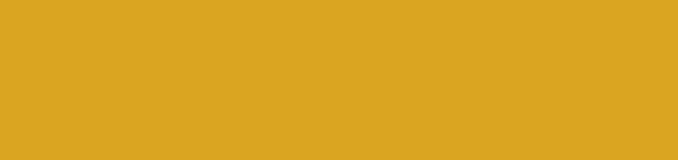
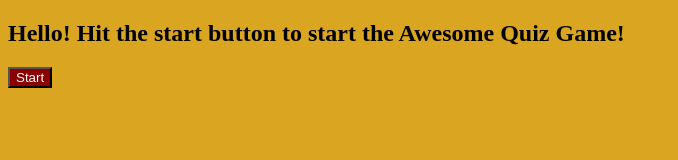
Before and after one commit to segillam/awesome-code-quiz, a plain HTML site: page index.html in a window 1280 px wide. Shown: the whole page, without its empty margins (0-678 px from the left). Drawn offline with Linux system fonts and the light colour scheme.

Commit message:
Added some js and css

```diff
--- a/assets/css.css
+++ b/assets/css.css
@@ -1,3 +1,8 @@
 *{
     background-color: goldenrod;
 }
+
+#button{
+    background-color: darkred;
+    color: white;
+}
--- a/javascript/javascript.js
+++ b/javascript/javascript.js
@@ -0,0 +1,13 @@
+var questionNumber = (0);
+console.log(questionNumber);
+
+if (questionNumber == '0') {
+    var startingText = document.createElement("h2");
+    startingText.textContent = "Hello! Hit the start button to start the Awesome Quiz Game!";
+    document.body.appendChild(startingText);
+
+    var startButton = document.createElement("button");
+    startButton.textContent = "Start";
+    document.body.appendChild(startButton);
+    startButton.setAttribute('id', 'button')
+}
```
